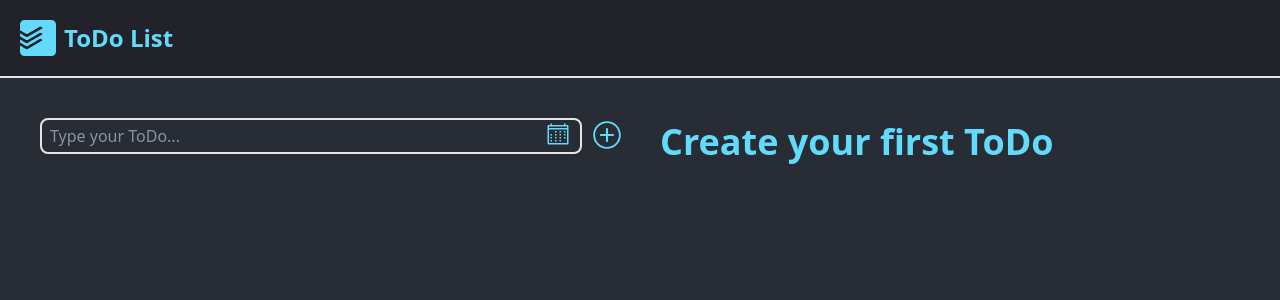
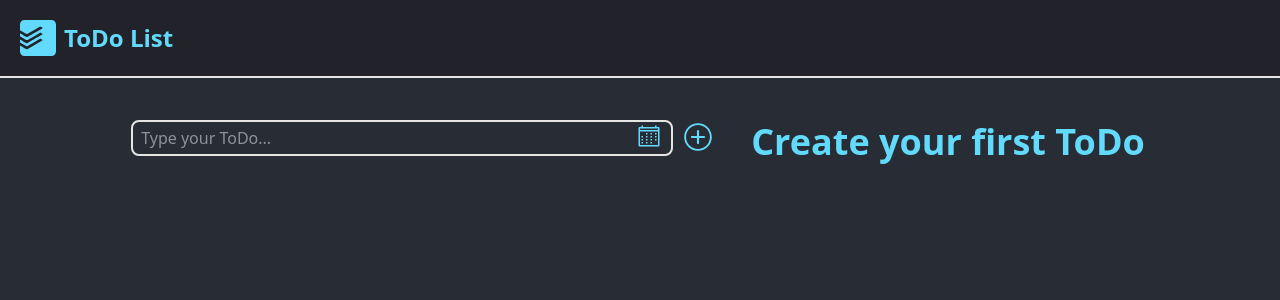
Before and after one commit to denis-mahei/todo-react-ts, a React (Vite) app: page / in a window 1280 px wide. Shown: the top 300 px of the page. Built offline with nearby package versions, Linux system fonts and the light colour scheme.

Commit message:
fix types for redux

```diff
--- a/src/components/Form/Form.tsx
+++ b/src/components/Form/Form.tsx
@@ -32,7 +32,7 @@ const Form = () => {
   return (
     <form
       onSubmit={handleSubmit(handleAdd)}
-      className="flex items-start gap-2 p-2 md:p-4"
+      className="flex justify-center items-start gap-2 p-2 md:p-4"
     >
       <div className="flex flex-col relative w-full">
         <input
--- a/src/components/Sidenav/Sidenav.tsx
+++ b/src/components/Sidenav/Sidenav.tsx
@@ -8,8 +8,8 @@ const Sidenav = () => {
   const tasks = useSelector(selectTasks);
 
   return (
-    <main className="flex flex-col md:flex-row p-6">
-      <div className="flex flex-col gap-4 w-2/4">
+    <main className="flex flex-col justify-center md:flex-row p-6">
+      <div className="flex flex-col gap-4 w-full justify-center md:w-2/4">
         <Form />
       </div>
       {tasks.length > 0 ? (
```
